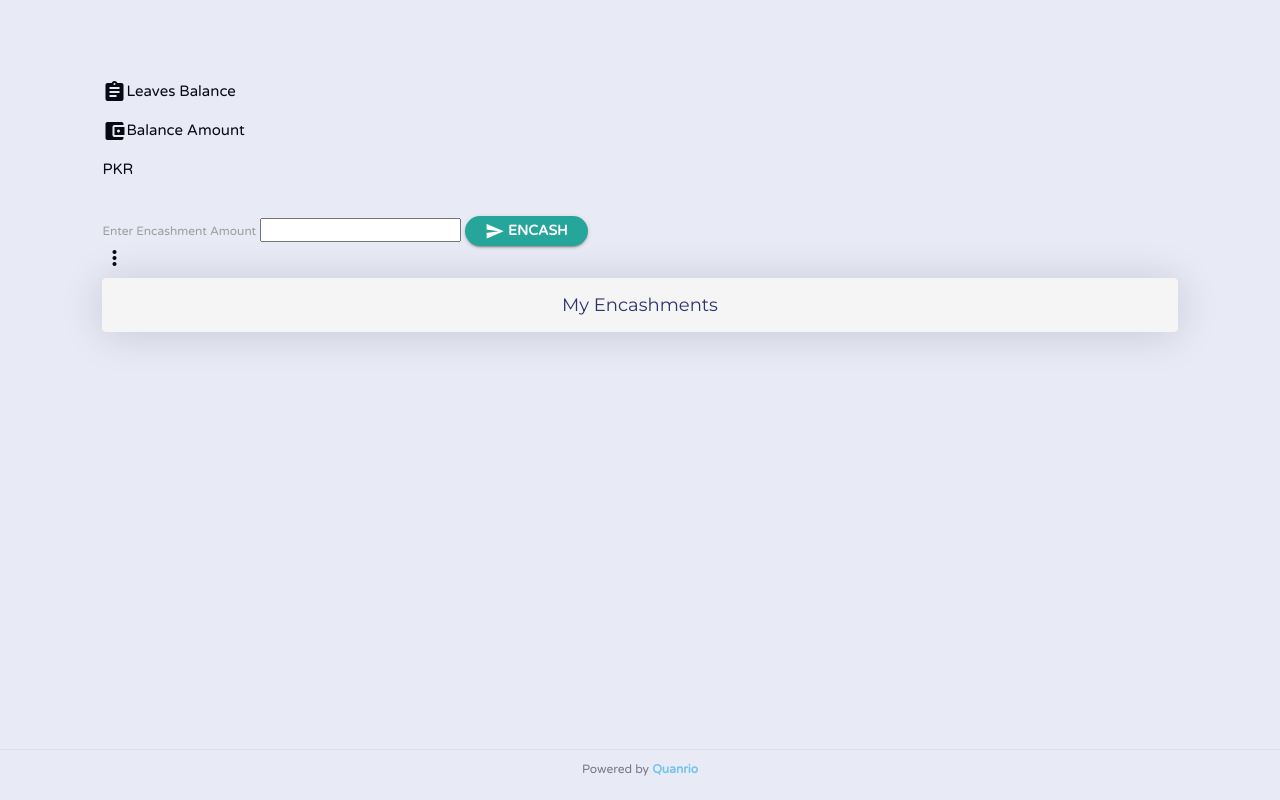
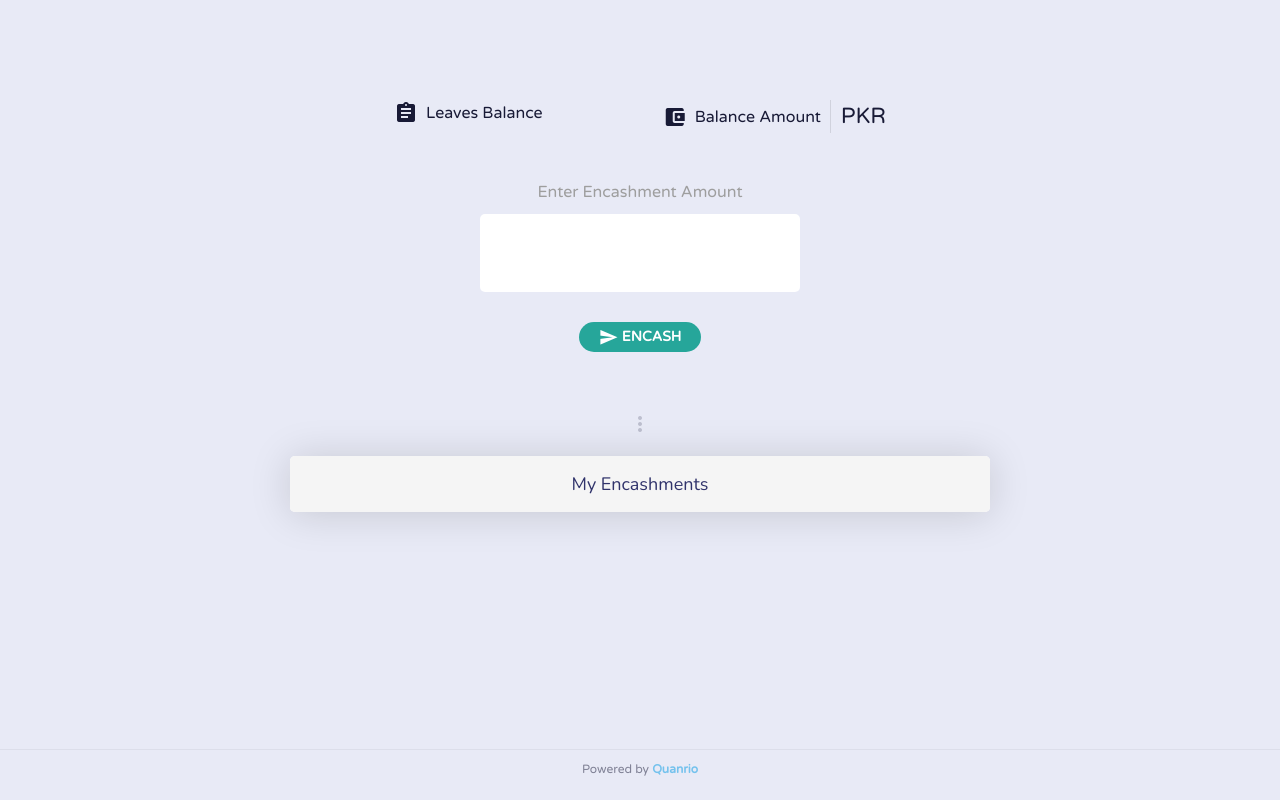
Before and after one commit to salik95/LeavePortal, a Flask app: template app/views/encashment.html in a window 1280 px wide. Run offline with Flask 2, Linux system fonts and the light colour scheme; the template is opened without the code that fills it, so the values that code supplies are empty; some libraries are stand-ins or nearby versions.

Commit message:
update personal encashment view ui

```diff
--- a/app/controllers/encashment.py
+++ b/app/controllers/encashment.py
@@ -1,6 +1,6 @@
 from app.models import *
 from app import db , app
-from flask import request, jsonify
+from flask import request, jsonify, render_template
 from flask_login import login_required, current_user
 import datetime
 from sqlalchemy import asc, and_, or_
@@ -12,7 +12,7 @@ def encashment():
 		store = {}
 		requests_history = Encashment.query.filter(Encashment.emp_id == current_user.employee.id).order_by(asc(Encashment.time_stamp)).all()
 		store.update({'history' : requests_history, 'leaves_available' : current_user.employee.general_leaves_remaining, 'salary' : current_user.employee.salary})
-		return jsonify(store)
+		return render_template('encashment.html', data=store)
 
 	if request.method == 'POST':
 		encashment_data = request.get_json(force = True)
--- a/app/static/js/main.js
+++ b/app/static/js/main.js
@@ -44,10 +44,11 @@ $(document).ready(function() {
       $('.account').removeClass('active')
   })
 
+  // @TODO: Refactor; update names scopes etc
+
   $list = $('#names')
 
-
-  $("input").on("keypress",function(e) {
+  $("input[list=names]").on("keypress",function(e) {
 
     var keyword = $(this).attr('value');
     getEmployees(keyword, function(list) {
@@ -55,11 +56,21 @@ $(document).ready(function() {
       console.log(list)
       list.forEach(function(item) {
        $list.append('<option value="'+item.first_name+'">'+item.id+'</option>')
-      })
+     })
+    })
+  });
 
-    })
+  $encash_input = $('#encashment form input[name="amount"]')
 
-  });
+  $encash_input.on('input', function() {
+    console.log('Amount Updates')
+
+  })
+
+  $encash_input.on('keydown', function() {
+    console.log('Amount Key Pressed!')
+  })
+
 
 })
 
--- a/app/static/scss/main.scss
+++ b/app/static/scss/main.scss
@@ -1,4 +1,4 @@
-@import url('https://fonts.googleapis.com/css?family=Varela+Round:400,500,600|Montserrat:300,400,500,600');
+@import url('https://fonts.googleapis.com/css?family=Varela+Round:400,500,600|Nunito:300,400,500,600');
 
 // @import "components/color";
 // $primary-color: color("blue", "lighten-2") !default;
@@ -14,7 +14,7 @@ $red: #fc5c65;
 $yellow: #f1c40f;
 $orange: #f39c12;
 
-html {font-family: 'Varela Round'; color: darken($primary-color, 25)}
+html {font-family: 'Varela Round'; color: darken($primary-color, 15)}
 body {background-color: #e8eaf6;}
 
 .notice {margin: 20px 0; opacity: 0; padding: 5px 20px; border-radius: 20px; box-shadow: 0 0 0 2px $light-gray; color: #fff; text-align: center;
@@ -34,6 +34,7 @@ body {background-color: #e8eaf6;}
 .btn.underline {background-color: transparent!important; color: #000; box-shadow: 0 2px 2px 0 rgba(0,0,0,0.14);
   &:hover {box-shadow: 0 2px 2px 0 rgba(0,0,0,0.3);}
 }
+.btn.flat {box-shadow: none!important}
 
 .btn.light {opacity: 0.5;
   &:hover {opacity: 0.6}
@@ -114,7 +115,7 @@ strong {font-weight: 600}
   &.tagged {border-top: solid 3px $primary-color;}
   &.fixed { height: 250px;}
 
-  .card-title { padding: 16px 0; background-color: darken($light-gray, 1); box-sizing: content-box; margin: 0; font-size: 18px!important; text-align: center; color: $primary-color; font: 400 20px Montserrat;
+  .card-title { padding: 16px 0; background-color: darken($light-gray, 1); box-sizing: content-box; margin: 0; font-size: 18px!important; text-align: center; color: $primary-color; font: 400 20px Nunito;
     vertical-align: middle;
     span {vertical-align: middle;}
     .btn {position: absolute; right: 20px}
@@ -123,6 +124,8 @@ strong {font-weight: 600}
 }
 
 .brand-logo img {height: 80%; width: auto}
+
+.sep {margin: 20px 0; text-align: center; opacity: 0.2}
 
 /** Custom Views / Components **/
 
@@ -143,10 +146,10 @@ header {position: relative;  padding: 0 100px; height: 50px; color: #fff; backgr
   }
 
   .account {
-    &.active .widget {opacity: 1; z-index: 2;}
+    &.active .widget {opacity: 1; z-index: 2; cursor: pointer;}
 
     .widget { position: absolute; right: 0; top: 100%; padding-top: 15px; min-width: 180px;
-     opacity: 0; transition: all 0.5s ease;
+     opacity: 0; transition: all 0.5s ease; cursor: default;
 
      .content {padding: 15px; background-color: #fff; box-shadow: 0 2px 50px 0 rgba(0,0,0,0.2); border-radius: 10px; color: $primary-color; text-align: left;}
 
@@ -206,7 +209,7 @@ main#login { padding: 0; height: 100vh; background-image: url(../img/background-
 }
 
 .card.counter {
-  h1 {font-family: Montserrat; font-weight: 300}
+  h1 {font-family: Nunito; font-weight: 300}
   .row p {font-size: 15px; text-transform: uppercase}
 }
 
@@ -222,8 +225,6 @@ main#login { padding: 0; height: 100vh; background-image: url(../img/background-
   ul{ margin: 0 0;
     li{ height: auto;}
   }
-
-
 }
 
 // Notification
@@ -259,6 +260,43 @@ main#login { padding: 0; height: 100vh; background-image: url(../img/background-
 }
 
 
+main#encashment {
+
+  .figures { display: flex; align-items: center; justify-content: center}
+
+  .property { display: inline-block; padding: 20px 50px; margin: 0; text-align: center; vertical-align: middle;
+    font-size: 16px; height: 30px;
+
+    > * {vertical-align: middle}
+    i {margin-right: 8px;}
+
+    span.title {padding-right: 10px}
+
+    .count { margin: 0; display: inline-block; padding: 0 0 0 10px;
+      font-size: 22px; box-shadow: -1px 0 0 0 rgba(0,0,0,0.1);
+    }
+  }
+
+  form { max-width: 320px; width: 100%; margin: 0 auto; padding: 40px 0; text-align: center;
+
+    input[name="amount"] {border: 0; padding: 20px 10px; width: 100%; margin-top: 10px;
+      text-align: center; font-weight: 400; font-size: 32px;  letter-spacing: 2px; color: #777; border-radius: 5px;
+
+      &:focus {box-shadow: 0 0 10px rgba(0,0,0,0.05); border: 0; outline: none}
+    }
+
+    label {font-size: 16px}
+
+    button {margin-top: 30px}
+  }
+
+  .card {
+    max-width: 700px; margin: 0 auto; width: 100%;
+  }
+
+}
+
+.data {display: none}
 
 footer {font-size: 12px; padding: 10px 0; text-align: center; box-shadow: 0 -1px 0 0 rgba(0,0,0,0.05);
   .powered { opacity: 0.5; transition: all 1s ease;
```
